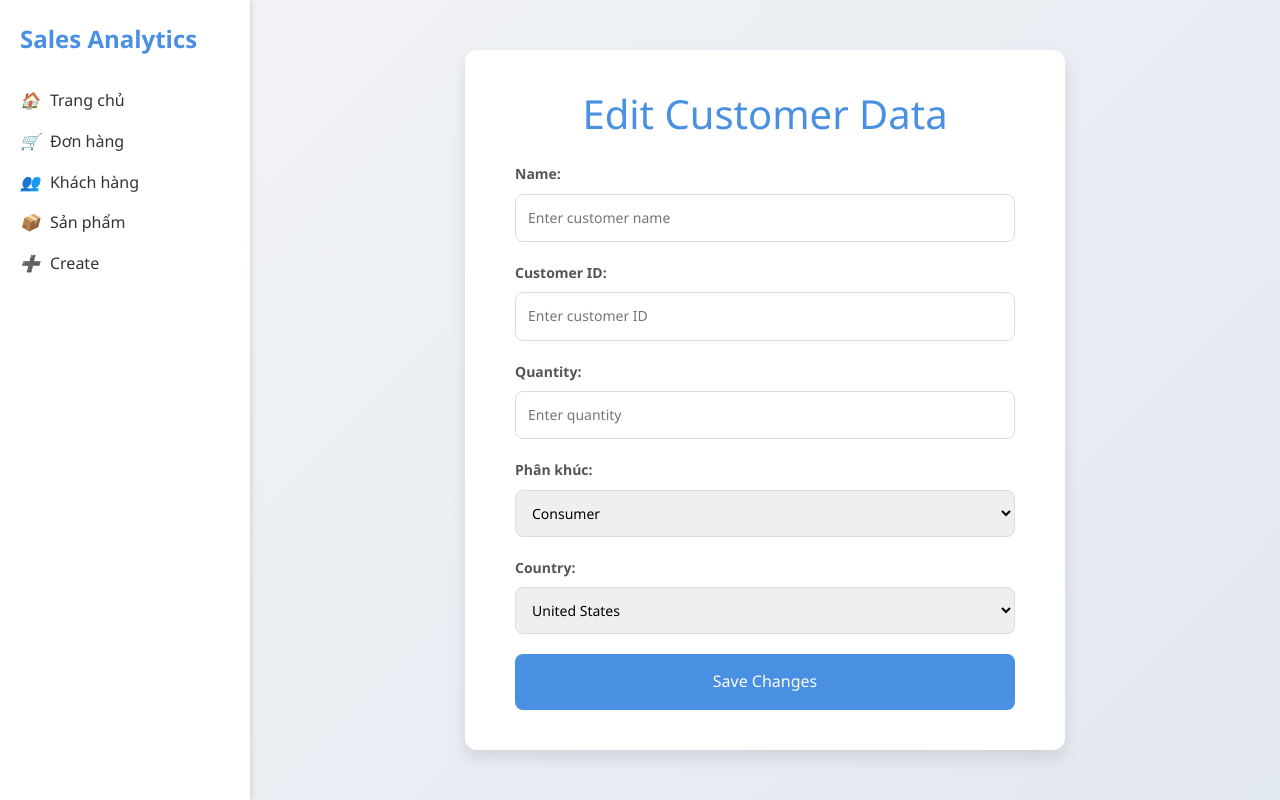
After one commit to Thach45/Superstore-Sales, a Flask app: template templates/edit.html in a window 1280 px wide. The commit adds this page. Run offline with Flask 3, Linux system fonts and the light colour scheme; the template is opened without the code that fills it, so the values that code supplies are empty; some libraries are stand-ins or nearby versions.

Commit message:
feat: Add edit functionality to customer page

```diff
--- /dev/null
+++ b/blueprint/edit/__init__.py
@@ -0,0 +1,4 @@
+from flask import Blueprint
+edit_bp = Blueprint('edit', __name__)
+
+from . import route
--- a/main.py
+++ b/main.py
@@ -5,6 +5,7 @@ from blueprint.create import create_bp
 from blueprint.customer import customer_bp
 from blueprint.sort import sort_bp
 from blueprint.filter import filter_bp
+from blueprint.edit import edit_bp
 from flask_pymongo import PyMongo
 app = Flask(__name__)
 app.config["MONGO_URI"] = "mongodb+srv://nguyenhoangthach:Thach18012005@cluster0.hgcnpf3.mongodb.net/Superstore-Sales"
@@ -17,7 +18,7 @@ app.register_blueprint(search_bp)
 app.register_blueprint(create_bp)
 app.register_blueprint(customer_bp)
 app.register_blueprint(sort_bp)
-
+app.register_blueprint(edit_bp)
 app.register_blueprint(filter_bp)
 if __name__ == '__main__':
     app.run(debug=True, port=8000)
--- /dev/null
+++ b/static/style/edit.css
@@ -0,0 +1,95 @@
+* {
+    margin: 0;
+    padding: 0;
+    box-sizing: border-box;
+}
+
+body {
+    font-family: 'Segoe UI', Tahoma, Geneva, Verdana, sans-serif;
+    background: linear-gradient(135deg, #f3f4f6, #e2e8f0);
+    display: flex;
+    justify-content: center;
+    align-items: center;
+    height: 100vh;
+    color: #333;
+}
+
+.container {
+    background-color: #fff;
+    padding: 40px 50px;
+    border-radius: 12px;
+    box-shadow: 0 8px 15px rgba(0, 0, 0, 0.1);
+    width: 100%;
+    max-width: 600px;
+    transition: transform 0.3s ease;
+}
+
+.container:hover {
+    transform: scale(1.02);
+}
+
+h1 {
+    text-align: center;
+    margin-bottom: 25px;
+    color:#4a90e2;
+}
+
+.edit-form .form-group {
+    margin-bottom: 20px;
+}
+
+.edit-form label {
+    display: block;
+    font-size: 14px;
+    margin-bottom: 8px;
+    color: #555;
+}
+
+.edit-form input, .edit-form select {
+    width: 100%;
+    padding: 12px;
+    font-size: 14px;
+    border: 1px solid #ddd;
+    border-radius: 8px;
+    outline: none;
+    transition: all 0.3s ease;
+}
+
+.edit-form input:focus, .edit-form select:focus {
+    border-color: #4a90e2;
+    box-shadow: 0 0 5px rgba(102, 161, 238, 0.5);
+}
+
+.edit-form input[type="number"] {
+    -moz-appearance: textfield;
+}
+
+.edit-form input[type="number"]::-webkit-outer-spin-button,
+.edit-form input[type="number"]::-webkit-inner-spin-button {
+    -webkit-appearance: none;
+    margin: 0;
+}
+
+.edit-form select {
+    cursor: pointer;
+}
+
+.submit-btn {
+    width: 100%;
+    padding: 15px;
+    background-color: #4a90e2;
+    color: white;
+    border: none;
+    border-radius: 8px;
+    font-size: 16px;
+    cursor: pointer;
+    transition: background-color 0.3s ease;
+}
+
+.submit-btn:hover {
+    background-color: #357bd8;
+}
+
+.submit-btn:active {
+    background-color: #4a90e2;
+}
--- a/templates/customer.html
+++ b/templates/customer.html
@@ -71,7 +71,7 @@
                     <td>{{ customer.Country }}</td>
                     <td>{{ customer.Quantity }}</td>
                     <td>
-                        <a href="/admin/products/edit/{{ customer._id }}" class="btn btn-warning btn-sm">Sửa</a>
+                        <a href="/edit/{{ customer._id }}" class="btn btn-warning btn-sm">Sửa</a>
                         <button class="btn btn-danger btn-sm ml-2" data-id="{{ customer._id }}" id="button-delete">Xoá</button>
                     </td>
                 </tr>
--- /dev/null
+++ b/templates/edit.html
@@ -0,0 +1,45 @@
+{% extends "layout.html" %}
+
+{% block title %}Chỉnh sửa{% endblock %}
+{% block content %}
+<link rel="stylesheet" href="{{url_for('static', filename='style/edit.css')}}">
+<div class="container">
+    <b><h1>Edit Customer Data</h1></b>
+    <form class="edit-form" action="/edit/{{ customer._id }}" method="POST">
+        <div class="form-group">
+            <b><label for="name">Name:</label></b>
+            <input type="text" id="name" name="name" placeholder="Enter customer name" value="{{customer.Name}}">
+        </div>
+
+        <div class="form-group">
+            <b><label for="idcustomer">Customer ID:</label></b>
+            <input type="text" id="idcustomer" name="idcustomer" placeholder="Enter customer ID" value="{{customer.IDCustomer}}">
+        </div>
+
+        <div class="form-group">
+            <b><label for="quantity">Quantity:</label></b>
+            <input type="number" id="quantity" name="quantity" placeholder="Enter quantity" min="1" value="{{customer.Quantity}}">
+        </div>
+
+        <div class="form-group">
+            <b><label for="segment">Phân khúc:</label></b>
+            <select id="segment" name="segment">
+                <option value="consumer" {% if customer.Segment == 'consumer' %}selected{% endif %}>Consumer</option>
+                <option value="corporate" {% if customer.Segment == 'corporate' %}selected{% endif %}>Corporate</option>
+                <option value="home office" {% if customer.Segment == 'home office' %}selected{% endif %}>Home Office</option>
+            </select>
+        </div>
+
+        <div class="form-group">
+            <b><label for="segment">Country:</label></b>
+            <select id="segment" name="Country">
+                <option value="United States">United States</option>
+                <option value="Canada">Canada</option>
+                <option value="Mexico">Mexico</option>
+            </select>
+        </div>
+
+        <button type="submit" class="submit-btn">Save Changes</button>
+    </form>
+</div>
+{% endblock %}
```
Also changed, not shown: blueprint/edit/edit_controller.py (added, +15 -0 lines), blueprint/edit/route.py (added, +10 -0 lines), README.md.
